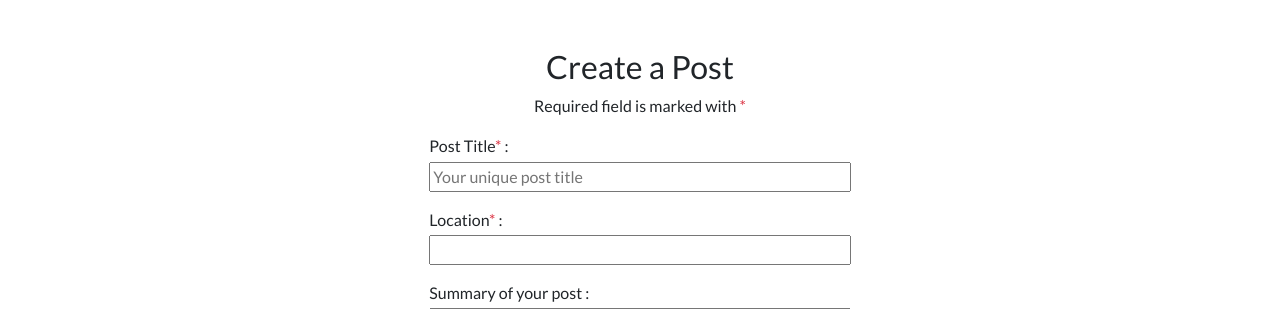
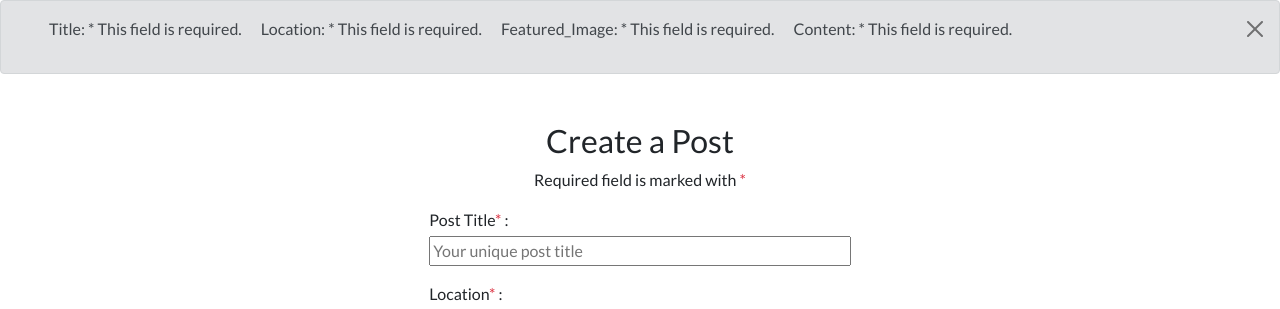
Before and after one commit to mwmlln/tails-on-trails, a Django app: page /create/ in a window 1280 px wide. Shown: the part 68-377 px from the top of the page. Run offline with Django 3.2, Linux system fonts and the light colour scheme; a user stored in the database is signed in; some libraries are stand-ins or nearby versions.

Commit message:
ADD: mesagge added again in oder to notifiy the duplicated title entry

```diff
--- a/templates/post_create.html
+++ b/templates/post_create.html
@@ -4,6 +4,20 @@
 {% block content %}
 
 <section>
+        <div class="alert alert-secondary alert-dismissible" role="alert">
+
+                <ul class="messages">
+                        {% if create_post_form.errors %}
+                        {% for key, value in create_post_form.errors.items %}
+                        <li class="{{ message.tags }} d-inline me-3">{{key | title }}: {{value.as_text}}</li>
+                        {% endfor %}
+                        {% endif %}
+                </ul>
+                <button type="button" class="btn-close" data-bs-dismiss="alert" aria-label="Close"></button>
+
+        </div>
+
+
         <div class="ms-2 me-2">
 
                 <h2 class="text-center mt-5">Create a Post</h2>
```
Also changed, not shown: templates/post_edit.html (+13 -0 lines).
